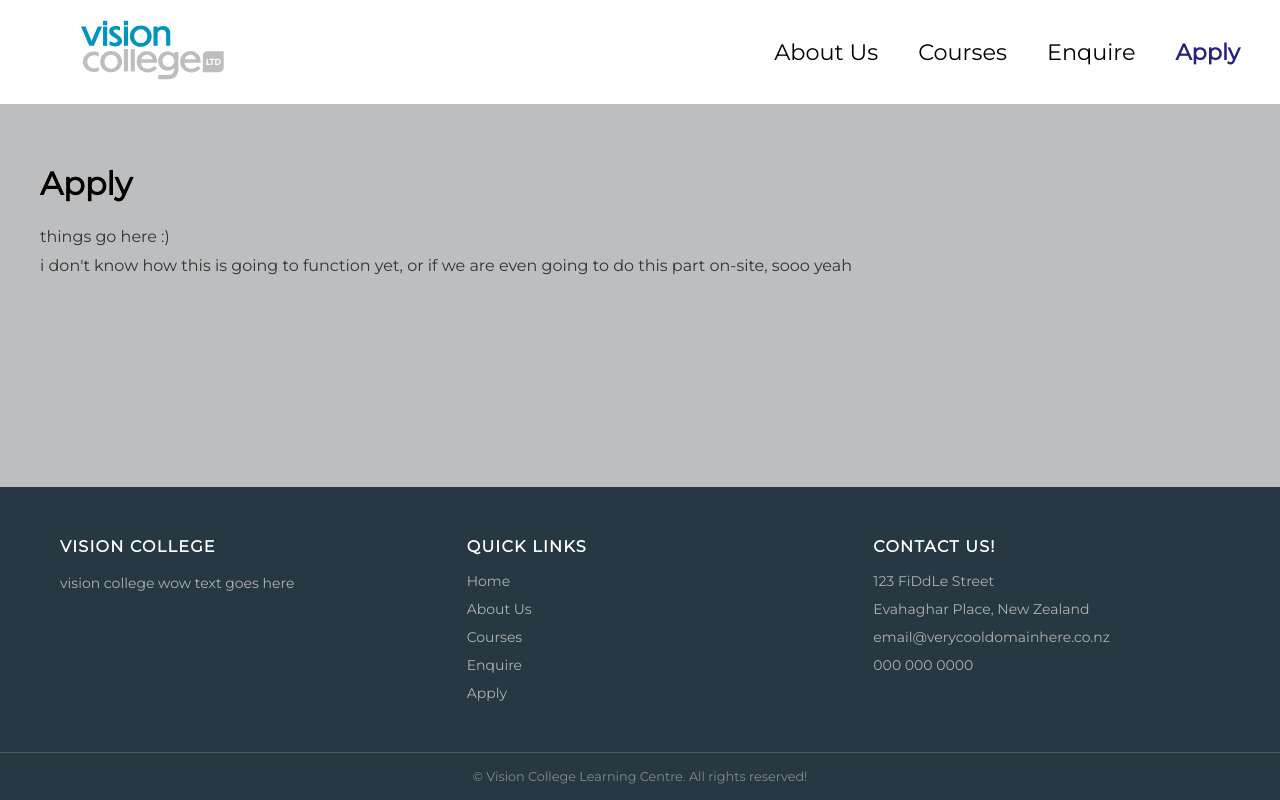
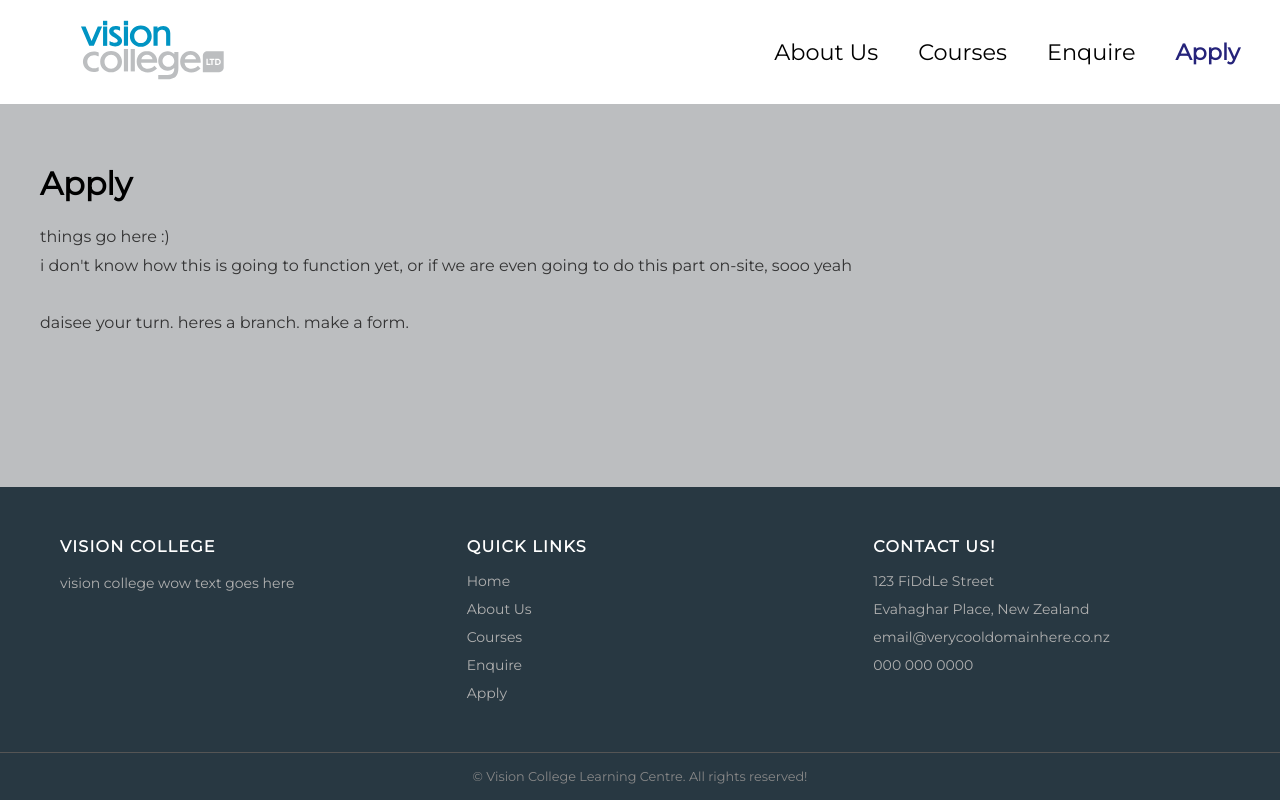
Before and after one commit to finnhagard/AS91907, a React app in the folder frontend/: page /apply in a window 1280 px wide. Built offline with nearby package versions, Linux system fonts and the light colour scheme; the HTML template or start-up script is replaced by a standard one.

Commit message:
add: apply page branch

```diff
--- a/frontend/src/content/Apply.jsx
+++ b/frontend/src/content/Apply.jsx
@@ -7,6 +7,8 @@ function Apply() {
                 <h1>Apply</h1>
                 <p>things go here :)</p>
                 <p>i don't know how this is going to function yet, or if we are even going to do this part on-site, sooo yeah</p>
+                <p><br></br></p>
+                <p>daisee your turn. heres a branch. make a form.</p>
             </section>
         </main>
     );
```
